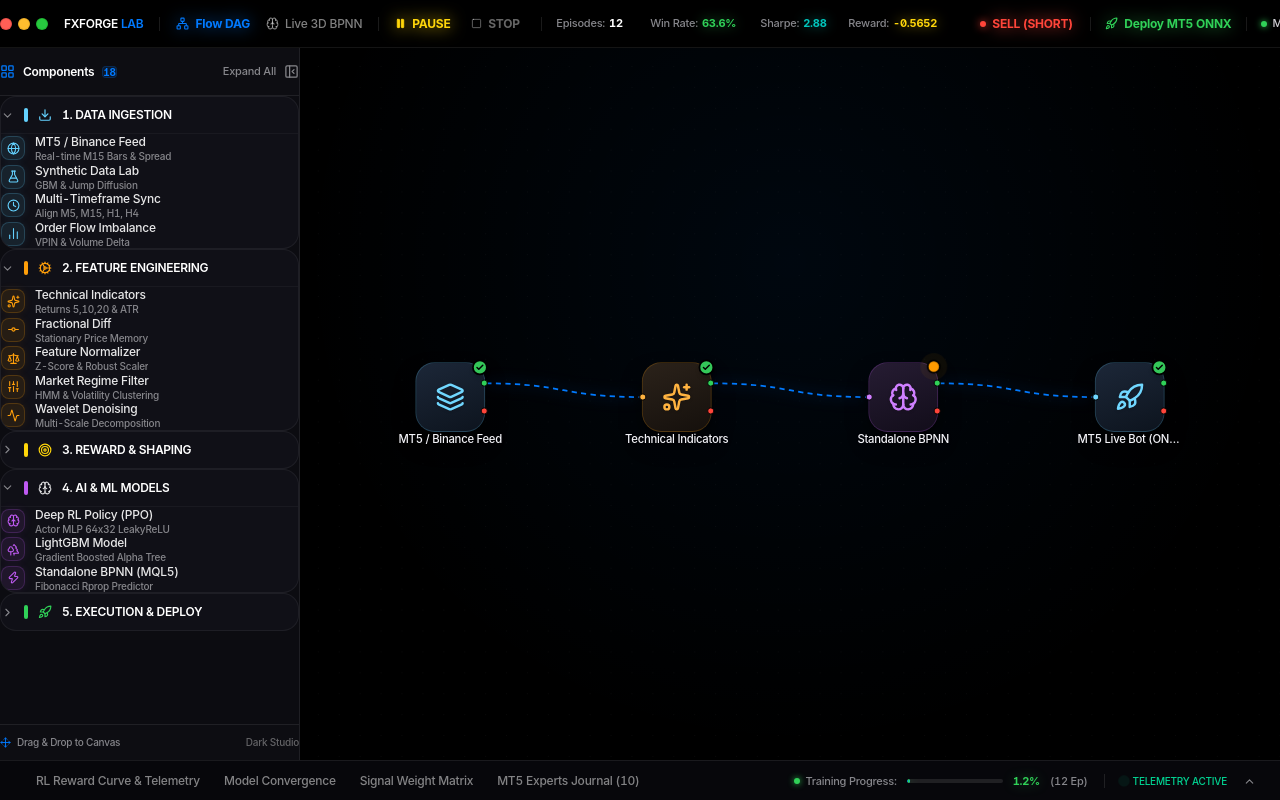
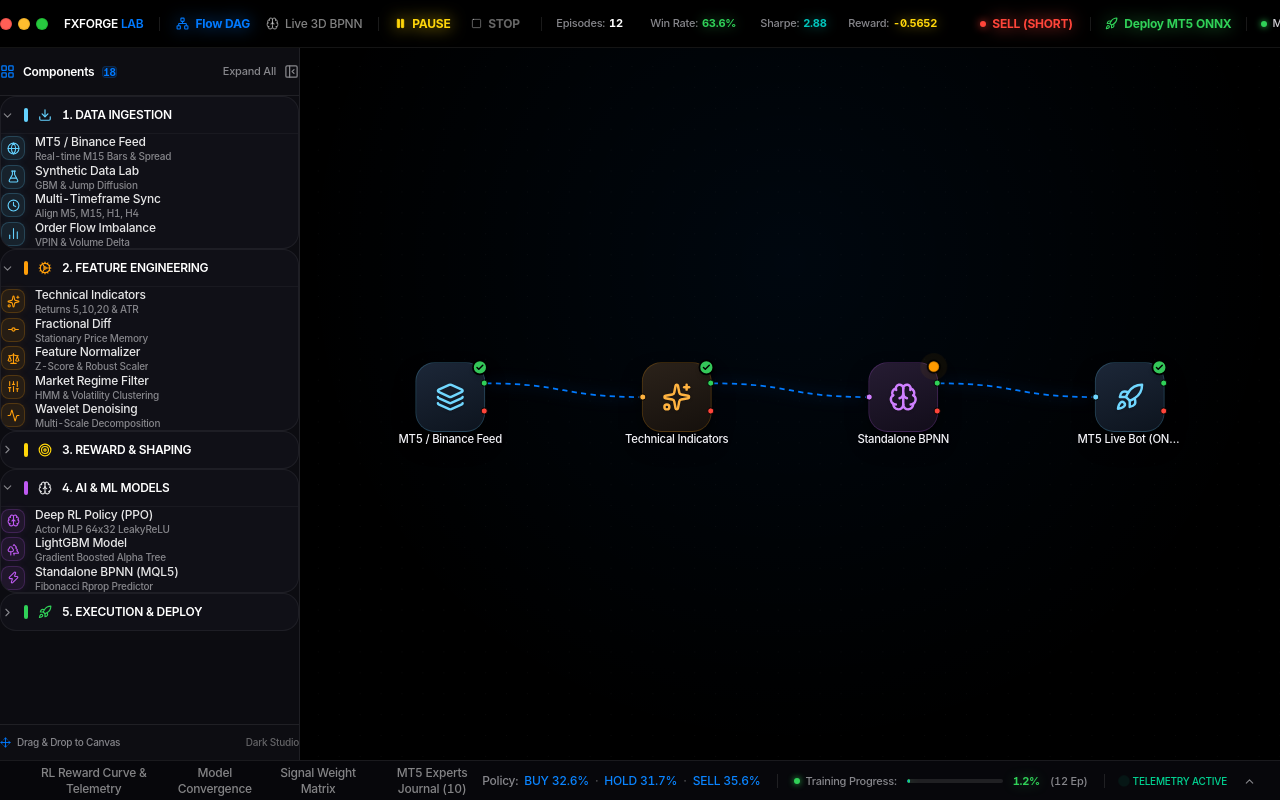
Before and after one commit to superman-owner/AI-RL-BPNN, a React (Vite) app: page / in a window 1280 px wide. Built offline with nearby package versions, Linux system fonts and the light colour scheme.

Commit message:
feat(drawer): add live Policy BUY HOLD SELL probability distribution before Training Progress

```diff
--- a/src/components/BottomPanel/AnalyticsDrawer.tsx
+++ b/src/components/BottomPanel/AnalyticsDrawer.tsx
@@ -190,6 +190,10 @@
       ? '3.50'
       : '1.00';
 
+  const buyPct = latestStep?.actionProbs ? (latestStep.actionProbs[0] * 100).toFixed(1) : '17.1';
+  const holdPct = latestStep?.actionProbs ? (latestStep.actionProbs[1] * 100).toFixed(1) : '80.6';
+  const sellPct = latestStep?.actionProbs ? (latestStep.actionProbs[2] * 100).toFixed(1) : '2.3';
+
   return (
     <div
       className={`border-t border-white/[0.08] bg-[#07070b] transition-all duration-200 flex flex-col z-20 ${
@@ -261,6 +265,24 @@
 
         {/* Right HUD Controls */}
         <div className="flex items-center gap-4">
+          {/* Policy Probabilities Indicator */}
+          <div className="hidden lg:flex items-center gap-1.5 text-xs text-[#0a84ff] font-medium select-none whitespace-nowrap">
+            <span className="text-[#86868b]">Policy:</span>
+            <span>
+              BUY <span className="font-mono tabular-nums">{buyPct}%</span>
+            </span>
+            <span className="text-white/30">·</span>
+            <span>
+              HOLD <span className="font-mono tabular-nums">{holdPct}%</span>
+            </span>
+            <span className="text-white/30">·</span>
+            <span>
+              SELL <span className="font-mono tabular-nums">{sellPct}%</span>
+            </span>
+          </div>
+
+          <div className="hidden lg:block h-3.5 w-[1px] bg-white/10 flex-shrink-0" />
+
           {/* Pure Frameless Training Progress HUD */}
           <div className="hidden sm:flex items-center gap-2.5 text-xs select-none">
             <div className="flex items-center gap-1.5 text-[11px] font-medium text-[#86868b] whitespace-nowrap">
```
